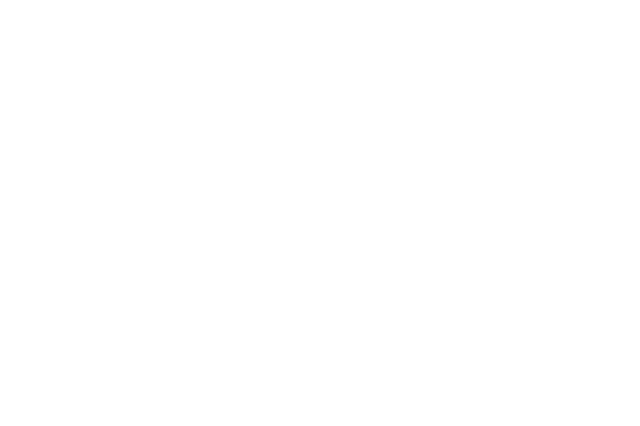
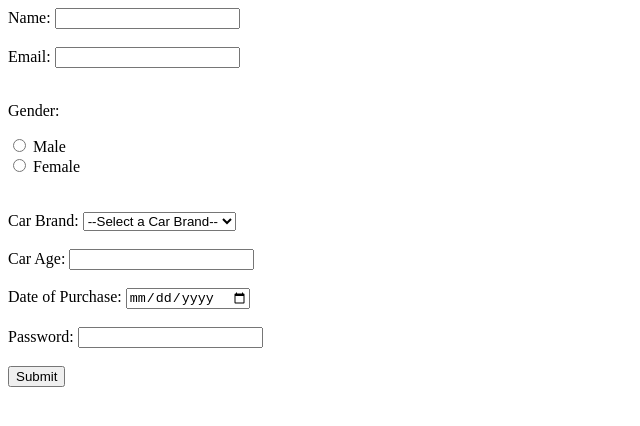
Before and after one commit to acciojob/car-insurance-form-Anujpanwar109, a website: page main.html in a window 1280 px wide. Shown: the whole page, without its empty margins (0-640 px from the left). Drawn offline with Linux system fonts and the light colour scheme.

Commit message:
created a submission

```diff
--- a/main.html
+++ b/main.html
@@ -1,16 +1,60 @@
 <!DOCTYPE html>
+<html lang="en">
+<head>
+  <meta charset="UTF-8">
+  <meta name="viewport" content="width=device-width, initial-scale=1.0">
+  <title>Car Insurance Registration</title>
+</head>
+<body>
 
-<html>
+  <form action="/submit" method="POST">
+    <!-- Name -->
+    <label for="name">Name:</label>
+    <input type="text" id="name" name="name" required>
+    <br><br>
 
-<head>
-	<link rel="stylesheet" href="styles.css">
-</head>
+    <!-- Email -->
+    <label for="email">Email:</label>
+    <input type="email" id="email" name="email" required>
+    <br><br>
 
-<body>
-	<!-- the entire body must be written by student -->
-    <script type="text/javascript" src="./script.js">
-</script>
+    <!-- Gender -->
+    <p>Gender:</p>
+    <input type="radio" id="male" name="gender" value="male" required>
+    <label for="male">Male</label>
+    <br>
+    <input type="radio" id="female" name="gender" value="female" required>
+    <label for="female">Female</label>
+    <br>
+    <br><br>
 
+    <!-- Car Brands -->
+    <label for="cars">Car Brand:</label>
+    <select id="cars" name="cars">
+      <option value="">--Select a Car Brand--</option>
+      <option value="bmw">BMW</option>
+      <option value="audi">Audi</option>
+      <option value="mercedes">Mercedes</option>
+    </select>
+    <br><br>
+
+    <!-- Car Age -->
+    <label for="carage">Car Age:</label>
+    <input type="number" id="carage" name="carage" required>
+    <br><br>
+
+    <!-- Date of Purchase -->
+    <label for="dop">Date of Purchase:</label>
+    <input type="date" id="dop" name="dop" required>
+    <br><br>
+
+    <!-- Password -->
+    <label for="password">Password:</label>
+    <input type="password" id="password" name="password" required>
+    <br><br>
+
+    <!-- Submit Button -->
+    <button type="submit">Submit</button>
+  </form>
 </body>
-
 </html>
```
